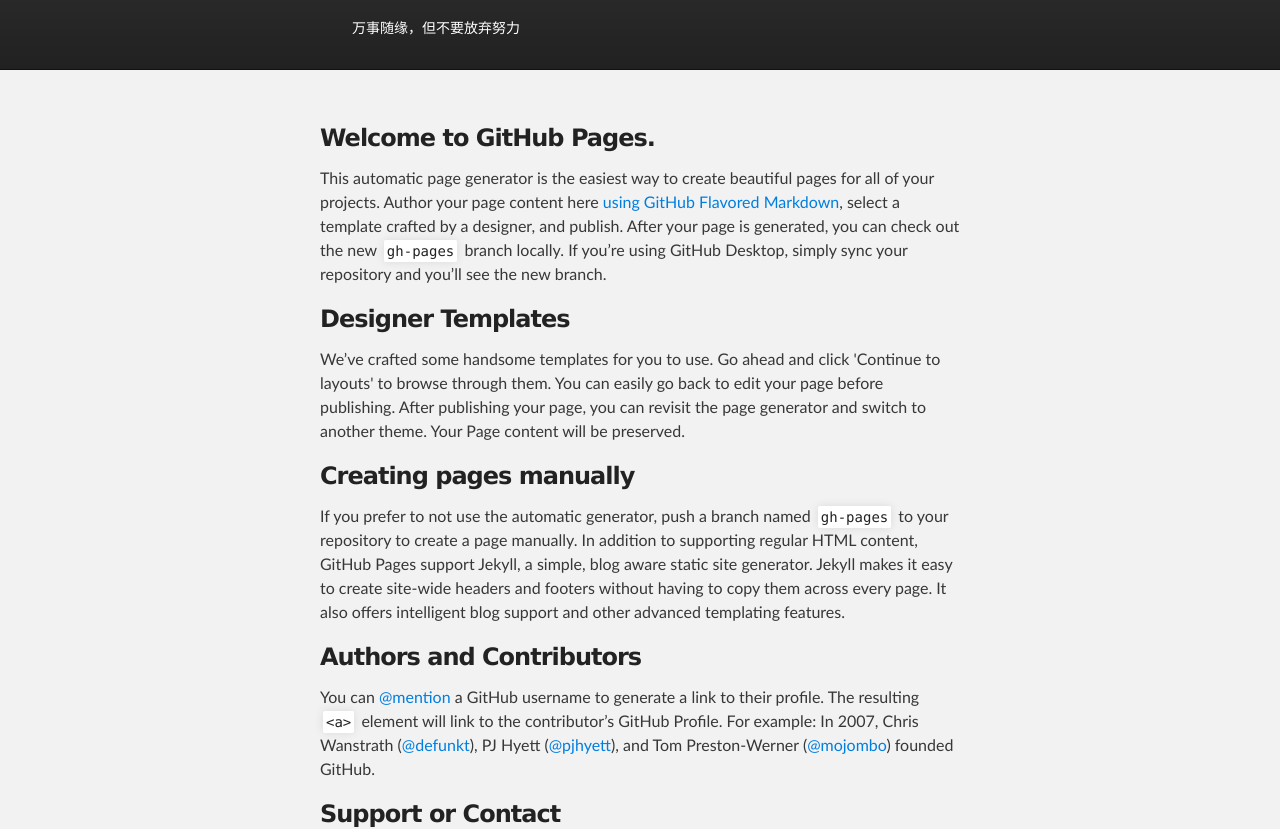
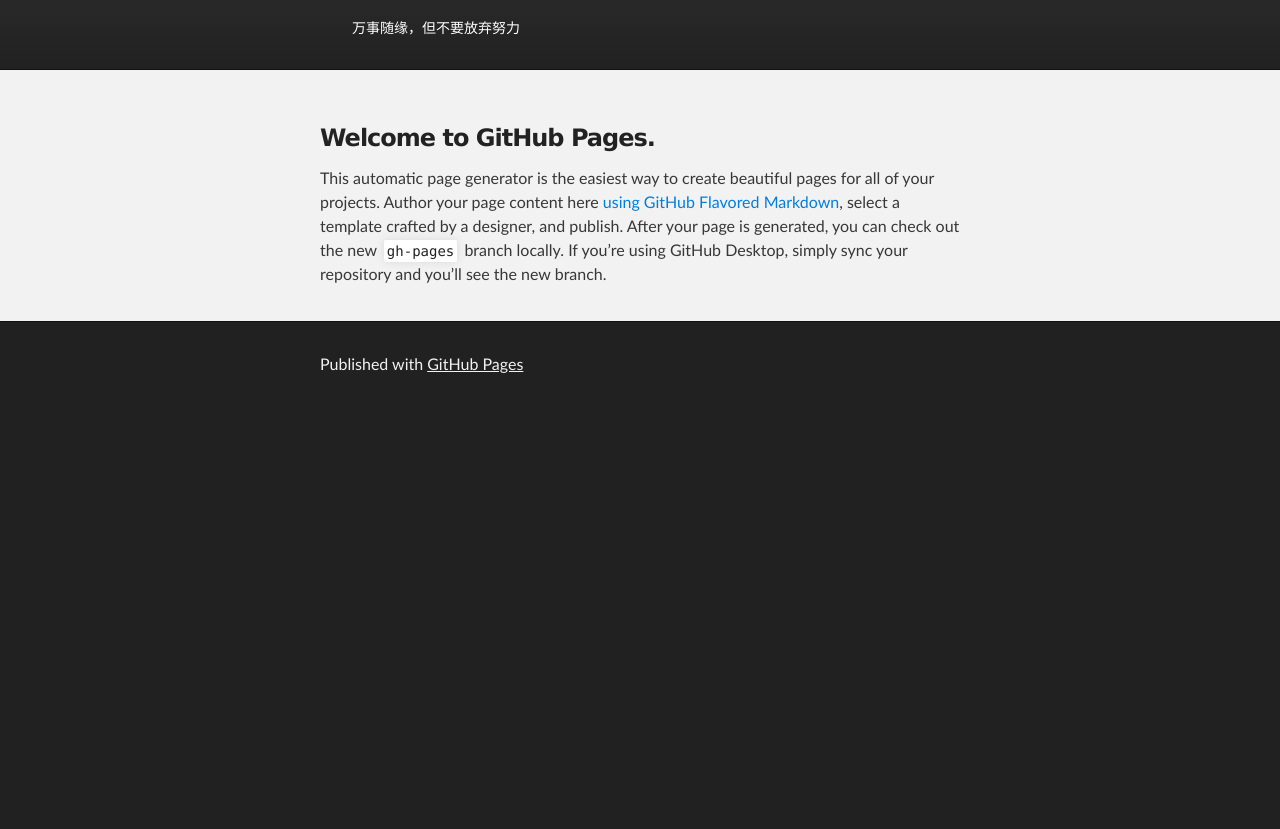
Before and after one commit to wangzhaodan/wangzhaodan.github.com, a plain HTML site: page index.html in a window 1280 px wide. Shown: the part 128-957 px from the top of the page. After the commit the page ends 800 px from the top, so only its background shows below. Drawn offline with nearby package versions, Linux system fonts and the light colour scheme.

Commit message:
更新目录文件

```diff
--- a/index.html
+++ b/index.html
@@ -7,11 +7,11 @@
     <meta http-equiv="X-UA-Compatible" content="chrome=1">
     <meta name="description" content="Wangzhaodan.GitHub.com : ">
 
-    <link rel="stylesheet" type="text/css" media="screen" href="stylesheets/stylesheet.css">
-    <link rel="stylesheet" type="text/css" media="screen" href="stylesheets/main.css">
+    <link rel="stylesheet" type="text/css" media="screen" href="assets/stylesheets/stylesheet.css">
+    <link rel="stylesheet" type="text/css" media="screen" href="assets/stylesheets/main.css">
 
     <script src="http://cdn.bootcss.com/jquery/2.2.1/jquery.js"></script>
-    <script src="javascripts/main.js"></script>
+    <script src="assets/javascripts/main.js"></script>
 
 
     <title>Wangzhaodan.GitHub.com</title>
@@ -27,6 +27,7 @@
         <h1 id="project_title">Wangzhaodan--Be Yourself</h1>
 
         <h2 id="project_tagline"></h2>
+
         <span class="small-title">善良是一种智慧，是一种远见，一种自信，一种精神力量，是一种文化，一种快乐</span>
 
     </header>
@@ -45,42 +46,6 @@
             generated, you can check out the new <code>gh-pages</code> branch locally. If you’re using GitHub Desktop,
             simply sync your repository and you’ll see the new branch.</p>
 
-        <h3>
-            <a id="designer-templates" class="anchor" href="#designer-templates" aria-hidden="true"><span
-                    aria-hidden="true" class="octicon octicon-link"></span></a>Designer Templates</h3>
-
-        <p>We’ve crafted some handsome templates for you to use. Go ahead and click 'Continue to layouts' to browse
-            through them. You can easily go back to edit your page before publishing. After publishing your page, you
-            can revisit the page generator and switch to another theme. Your Page content will be preserved.</p>
-
-        <h3>
-            <a id="creating-pages-manually" class="anchor" href="#creating-pages-manually" aria-hidden="true"><span
-                    aria-hidden="true" class="octicon octicon-link"></span></a>Creating pages manually</h3>
-
-        <p>If you prefer to not use the automatic generator, push a branch named <code>gh-pages</code> to your
-            repository to create a page manually. In addition to supporting regular HTML content, GitHub Pages support
-            Jekyll, a simple, blog aware static site generator. Jekyll makes it easy to create site-wide headers and
-            footers without having to copy them across every page. It also offers intelligent blog support and other
-            advanced templating features.</p>
-
-        <h3>
-            <a id="authors-and-contributors" class="anchor" href="#authors-and-contributors" aria-hidden="true"><span
-                    aria-hidden="true" class="octicon octicon-link"></span></a>Authors and Contributors</h3>
-
-        <p>You can <a
-                href="https://help.github.com/articles/basic-writing-and-formatting-syntax/#mentioning-users-and-teams"
-                class="user-mention">@mention</a> a GitHub username to generate a link to their profile. The resulting
-            <code>&lt;a&gt;</code> element will link to the contributor’s GitHub Profile. For example: In 2007, Chris
-            Wanstrath (<a href="https://github.com/defunkt" class="user-mention">@defunkt</a>), PJ Hyett (<a
-                    href="https://github.com/pjhyett" class="user-mention">@pjhyett</a>), and Tom Preston-Werner (<a
-                    href="https://github.com/mojombo" class="user-mention">@mojombo</a>) founded GitHub.</p>
-
-        <h3>
-            <a id="support-or-contact" class="anchor" href="#support-or-contact" aria-hidden="true"><span
-                    aria-hidden="true" class="octicon octicon-link"></span></a>Support or Contact</h3>
-
-        <p>Having trouble with Pages? Check out our <a href="https://help.github.com/pages">documentation</a> or <a
-                href="https://github.com/contact">contact support</a> and we’ll help you sort it out.</p>
     </section>
 </div>
 
```
Also changed, not shown: assets/images/bg_hr.png (renamed from images/bg_hr.png), assets/images/blacktocat.png (renamed from images/blacktocat.png), assets/images/icon_download.png (renamed from images/icon_download.png), assets/images/sprite_download.png (renamed from images/sprite_download.png), assets/javascripts/main.js (renamed from javascripts/main.js), assets/stylesheets/github-light.css (renamed from stylesheets/github-light.css), assets/stylesheets/main.css (renamed from stylesheets/main.css), assets/stylesheets/stylesheet.css (renamed from stylesheets/stylesheet.css).
